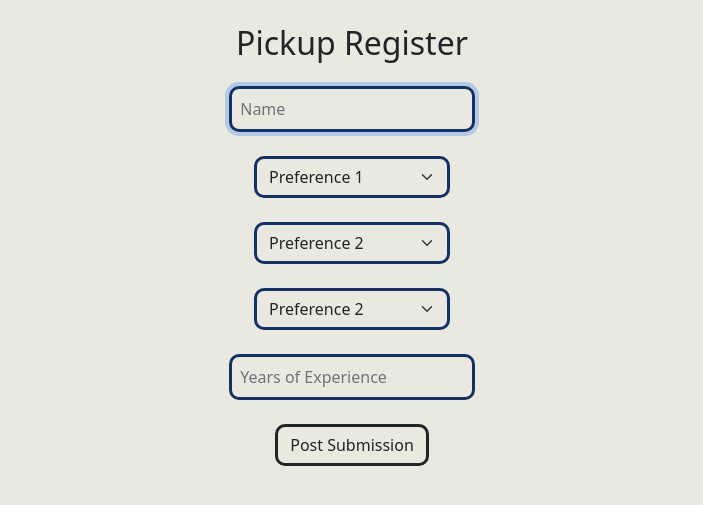
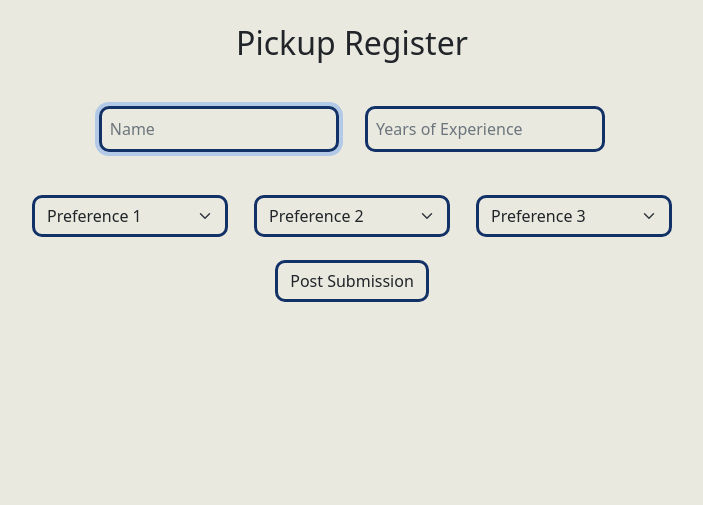
Before and after one commit to survivorchicken9/pickup-volleyball, a Flask app: page /pickup in a window 1280 px wide. Shown: the part 76-581 px from the top of the page, without its empty margins (288-991 px from the left). Run offline with Flask 2, Linux system fonts and the light colour scheme.

Commit message:
Refined the forms

```diff
--- a/app.py
+++ b/app.py
@@ -84,7 +84,7 @@ def pickup():
         pos3 = request.form.get("pos3")
         years = request.form.get("years")
 
-        print(f"\nName: {name} \nposition 1: {pos1} \nposition 2: {pos2} \nposition 3: {pos3} \nyears: {years}\n")
+        # print(f"\nName: {name} \nposition 1: {pos1} \nposition 2: {pos2} \nposition 3: {pos3} \nyears: {years}\n")
 
         return render_template("pickup.html")
 
--- a/static/styles.css
+++ b/static/styles.css
@@ -24,14 +24,17 @@ nav
 .btn-outline-dark:hover, .btn-outline-dark:focus, .btn-outline-dark:active, .btn-outline-dark.active, .open .dropdown-toggle.btn-outline-dark
 {
     background-color: #123167 !important;
-    border-color: #123167;
+    border-color: #123167 !important;
     color: white !important;
+    border-color: #123167 !important;
 }
+
 
 .btn
 {
    border-width: 3px !important;
    border-radius: 10px !important;
+   border-color: #123167 !important;
 }
 
 input[type=text], input[type=password], input[type=date], textarea, select, input[type=integer]
@@ -41,9 +44,25 @@ input[type=text], input[type=password], input[type=date], textarea, select, inpu
     border-width: 3px !important;
     border-radius: 10px !important;
     width: 22% !important;
+    outline: none !important;
 }
 
 .message
 {
     height: 200px !important;
 }
+
+.pref select, .pref input
+{
+    display: inline-block;
+    margin-left: 1% !important;
+    margin-right: 1% !important;
+    margin-bottom: 3px !important;
+    margin-top: 0px !important;
+}
+
+.pref
+{
+    text-align: center;
+    padding: 20px;
+}
--- a/templates/dashboard.html
+++ b/templates/dashboard.html
@@ -3,7 +3,7 @@
 {% block title %}Admin Dashboard{% endblock %}
 
 {% block main %}
-    <form action="/dashboard" method="post">
+    <form action="/dashboard" method="post" autocomplete="off">
         <h2 class="heading">Create new event</h2>
         <div class="text-center">
             <input name="date" class="form-control mx-auto w-auto mt-3 mb-3" type="date" placeholder="Date"/>
--- a/templates/pickup.html
+++ b/templates/pickup.html
@@ -5,8 +5,12 @@
 {% block main %}
     <h2 class="container-fluid heading mb-4 mt-3">Pickup Register</h2>
 
-    <form action="/pickup" method="post">
+    <form action="/pickup" method="post" autocomplete="off">
+        <div class="pref container">
             <input id="name" name="name" autocomplete="off" autofocus class="form-control mx-auto w-auto p-2" type="text" placeholder="Name"/>
+            <input id="years" class="form-control mx-auto w-auto mt-3 mb-4 p-2" type="integer" name="years" placeholder="Years of Experience" />
+        </div>
+        <div class="pref container">
             <select id="pos1" class="form-select mx-auto w-auto mb-4 mt-4" name="pos1">
                 <option selected="selected" disabled>Preference 1</option>
                 <option>Outside Hitter</option>
@@ -24,14 +28,14 @@
                 <option>Setter</option>
             </select>
             <select id="pos3" class="form-select mx-auto w-auto mb-4" name="pos3">
-                <option selected="selected" disabled>Preference 2</option>
+                <option selected="selected" disabled>Preference 3</option>
                 <option>Outside Hitter</option>
                 <option>Opposite/Diagonal</option>
                 <option>Middle Hitter</option>
                 <option>Libero</option>
                 <option>Setter</option>
             </select>
-        <input id="years" class="form-control mx-auto w-auto mt-3 mb-4 p-2" type="integer" name="years" placeholder="Years of Experience" />
+        </div>
         <div class="text-center">
             <input class="form-control mx-auto w-auto btn btn-outline-dark" type="submit" value="Post Submission"/>
         </div>
--- a/templates/register.html
+++ b/templates/register.html
@@ -5,7 +5,7 @@
 {% block main %}
     <h2 class="container-fluid heading mb-4 mt-3">Admin Register</h2>
 
-    <form action="/register" method="post">
+    <form action="/register" method="post" autocomplete="off">
         <input name="username" autocomplete="off" autofocus class="form-control mx-auto w-auto p-2" type="text" placeholder="Desired Username"/>
         <input name="password" class="form-control mx-auto w-auto mt-3 mb-4 p-2" type="password" placeholder="Desired Password" />
         <input name="confirmation" class="form-control mx-auto w-auto mt-3 mb-4 p-2" type="password" placeholder="Confirm Password" />
```
Lines whose indentation alone changed are shown as unchanged.
